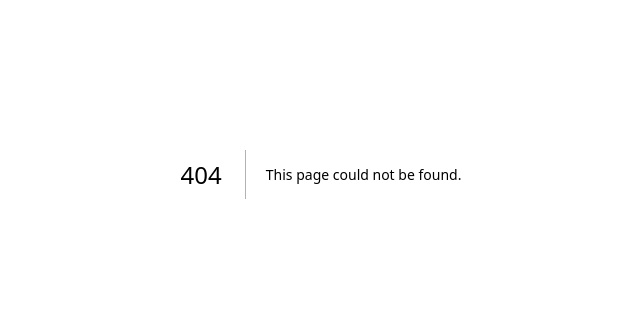
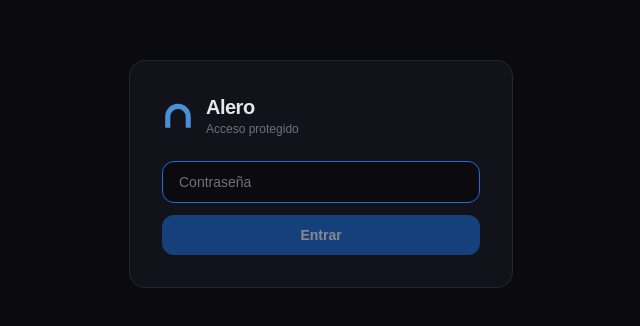
Before and after one commit to MartinoNadler/alero, a Next.js app: page /login in a window 1280 px wide. Before the commit this address had no page. Shown: the part 226-552 px from the top of the page, without its empty margins (319-959 px from the left). Built offline with nearby package versions, Linux system fonts and the light colour scheme.

Commit message:
Add shared-password protection for the whole app
Gates every page and API route behind a single APP_PASSWORD via proxy.ts,
with a stateless HMAC-signed cookie (no user accounts, no database).

```diff
--- /dev/null
+++ b/app/api/login/route.ts
@@ -0,0 +1,41 @@
+import { NextResponse, type NextRequest } from "next/server";
+import { AUTH_COOKIE_NAME, createAuthCookieValue, verifyPassword } from "@/lib/auth";
+
+export async function POST(request: NextRequest) {
+  if (!process.env.APP_PASSWORD) {
+    return Response.json(
+      { error: "Falta configurar APP_PASSWORD en el servidor" },
+      { status: 500 }
+    );
+  }
+
+  let body: unknown;
+  try {
+    body = await request.json();
+  } catch {
+    return Response.json({ error: "Body inválido" }, { status: 400 });
+  }
+
+  const password = (body as Record<string, unknown> | null)?.password;
+  if (typeof password !== "string" || !verifyPassword(password)) {
+    return Response.json({ error: "Contraseña incorrecta" }, { status: 401 });
+  }
+
+  const cookieValue = createAuthCookieValue();
+  if (!cookieValue) {
+    return Response.json(
+      { error: "Falta configurar APP_PASSWORD en el servidor" },
+      { status: 500 }
+    );
+  }
+
+  const response = NextResponse.json({ ok: true });
+  response.cookies.set(AUTH_COOKIE_NAME, cookieValue, {
+    httpOnly: true,
+    secure: process.env.NODE_ENV === "production",
+    sameSite: "lax",
+    path: "/",
+    maxAge: 60 * 60 * 24 * 30,
+  });
+  return response;
+}
--- /dev/null
+++ b/app/components/ArchIcon.tsx
@@ -0,0 +1,7 @@
+export function ArchIcon({ className }: { className?: string }) {
+  return (
+    <svg viewBox="0 0 100 90" fill="currentColor" className={className}>
+      <path d="M10 85 L10 50 A40 40 0 0 1 90 50 L90 85 L74 85 L74 50 A24 24 0 0 0 26 50 L26 85 Z" />
+    </svg>
+  );
+}
--- /dev/null
+++ b/app/login/page.tsx
@@ -0,0 +1,75 @@
+"use client";
+
+import { useState, type FormEvent } from "react";
+import { useRouter } from "next/navigation";
+import { ArchIcon } from "../components/ArchIcon";
+
+export default function LoginPage() {
+  const router = useRouter();
+  const [password, setPassword] = useState("");
+  const [error, setError] = useState<string | null>(null);
+  const [isBusy, setIsBusy] = useState(false);
+
+  async function handleSubmit(e: FormEvent<HTMLFormElement>) {
+    e.preventDefault();
+    if (!password || isBusy) return;
+
+    setIsBusy(true);
+    setError(null);
+
+    try {
+      const response = await fetch("/api/login", {
+        method: "POST",
+        headers: { "Content-Type": "application/json" },
+        body: JSON.stringify({ password }),
+      });
+      const data = await response.json().catch(() => null);
+
+      if (!response.ok) {
+        throw new Error(data?.error ?? "No se pudo iniciar sesión");
+      }
+
+      router.replace("/");
+      router.refresh();
+    } catch (err) {
+      setError(err instanceof Error ? err.message : "Ocurrió un error inesperado");
+      setIsBusy(false);
+    }
+  }
+
+  return (
+    <div className="flex min-h-screen items-center justify-center bg-background px-4 text-foreground">
+      <div className="w-full max-w-sm rounded-2xl border border-line bg-surface p-8">
+        <div className="flex items-center gap-3">
+          <ArchIcon className="h-8 w-8 shrink-0 text-[#4A90D9]" />
+          <div>
+            <h1 className="text-xl font-bold tracking-tight">Alero</h1>
+            <p className="text-xs text-muted">Acceso protegido</p>
+          </div>
+        </div>
+
+        <form onSubmit={handleSubmit} className="mt-6 flex flex-col gap-3">
+          <input
+            type="password"
+            value={password}
+            onChange={(e) => setPassword(e.target.value)}
+            placeholder="Contraseña"
+            autoFocus
+            disabled={isBusy}
+            className="rounded-xl border border-line bg-background px-4 py-2.5 text-sm outline-none placeholder:text-muted focus:border-accent disabled:opacity-50"
+          />
+
+          {error && <p className="text-sm text-down">{error}</p>}
+
+          <button
+            type="submit"
+            disabled={isBusy || !password}
+            className="rounded-xl bg-accent px-4 py-2.5 text-sm font-bold text-white transition-all hover:bg-accent/90 disabled:opacity-50"
+          >
+            {isBusy ? "Verificando…" : "Entrar"}
+          </button>
+        </form>
+      </div>
+    </div>
+  );
+}
--- a/app/page.tsx
+++ b/app/page.tsx
@@ -11,6 +11,7 @@ import {
   YAxis,
 } from "recharts";
 import type { CedearQuote, HistoricalPoint } from "@/lib/cedear";
+import { ArchIcon } from "./components/ArchIcon";
 
 interface DisplayTurn {
   id: string;
@@ -60,14 +61,6 @@ function parseAnalysisSections(text: string): AnalysisSection[] | null {
   }
 
   return sections.length > 0 ? sections : null;
-}
-
-function ArchIcon({ className }: { className?: string }) {
-  return (
-    <svg viewBox="0 0 100 90" fill="currentColor" className={className}>
-      <path d="M10 85 L10 50 A40 40 0 0 1 90 50 L90 85 L74 85 L74 50 A24 24 0 0 0 26 50 L26 85 Z" />
-    </svg>
-  );
 }
 
 function formatCurrency(value: number, currency: string) {
--- /dev/null
+++ b/lib/auth.ts
@@ -0,0 +1,38 @@
+import { createHmac, timingSafeEqual } from "node:crypto";
+
+export const AUTH_COOKIE_NAME = "alero_auth";
+const SESSION_VALUE = "authenticated";
+
+function getAppPassword(): string | undefined {
+  return process.env.APP_PASSWORD;
+}
+
+function sign(value: string, secret: string): string {
+  return createHmac("sha256", secret).update(value).digest("hex");
+}
+
+function safeEqual(a: string, b: string): boolean {
+  const bufA = Buffer.from(a);
+  const bufB = Buffer.from(b);
+  if (bufA.length !== bufB.length) return false;
+  return timingSafeEqual(bufA, bufB);
+}
+
+export function verifyPassword(password: string): boolean {
+  const appPassword = getAppPassword();
+  if (!appPassword) return false;
+  return safeEqual(password, appPassword);
+}
+
+export function createAuthCookieValue(): string | null {
+  const appPassword = getAppPassword();
+  if (!appPassword) return null;
+  return sign(SESSION_VALUE, appPassword);
+}
+
+export function isValidAuthCookie(value: string | undefined | null): boolean {
+  if (!value) return false;
+  const appPassword = getAppPassword();
+  if (!appPassword) return false;
+  return safeEqual(value, sign(SESSION_VALUE, appPassword));
+}
--- /dev/null
+++ b/proxy.ts
@@ -0,0 +1,34 @@
+import { NextResponse, type NextRequest } from "next/server";
+import { AUTH_COOKIE_NAME, isValidAuthCookie } from "@/lib/auth";
+
+export function proxy(request: NextRequest) {
+  const { pathname } = request.nextUrl;
+
+  if (pathname === "/api/login") {
+    return NextResponse.next();
+  }
+
+  const authenticated = isValidAuthCookie(request.cookies.get(AUTH_COOKIE_NAME)?.value);
+
+  if (pathname === "/login") {
+    return authenticated
+      ? NextResponse.redirect(new URL("/", request.url))
+      : NextResponse.next();
+  }
+
+  if (authenticated) {
+    return NextResponse.next();
+  }
+
+  if (pathname.startsWith("/api/")) {
+    return NextResponse.json({ error: "No autenticado" }, { status: 401 });
+  }
+
+  return NextResponse.redirect(new URL("/login", request.url));
+}
+
+export const config = {
+  matcher: [
+    "/((?!_next/static|_next/image|favicon.ico|.*\\.(?:svg|png|jpg|jpeg|gif|webp|ico)$).*)",
+  ],
+};
```
